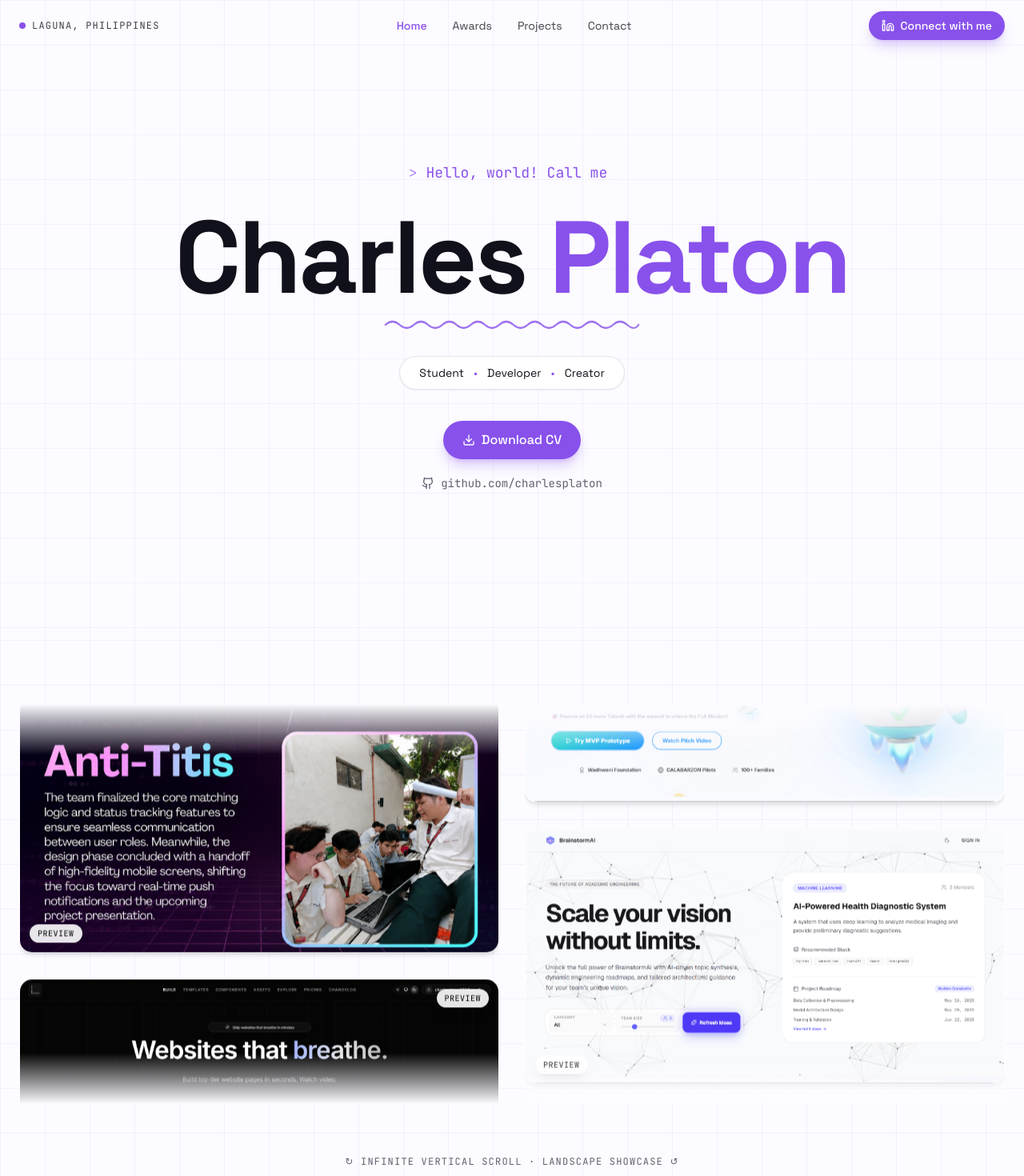
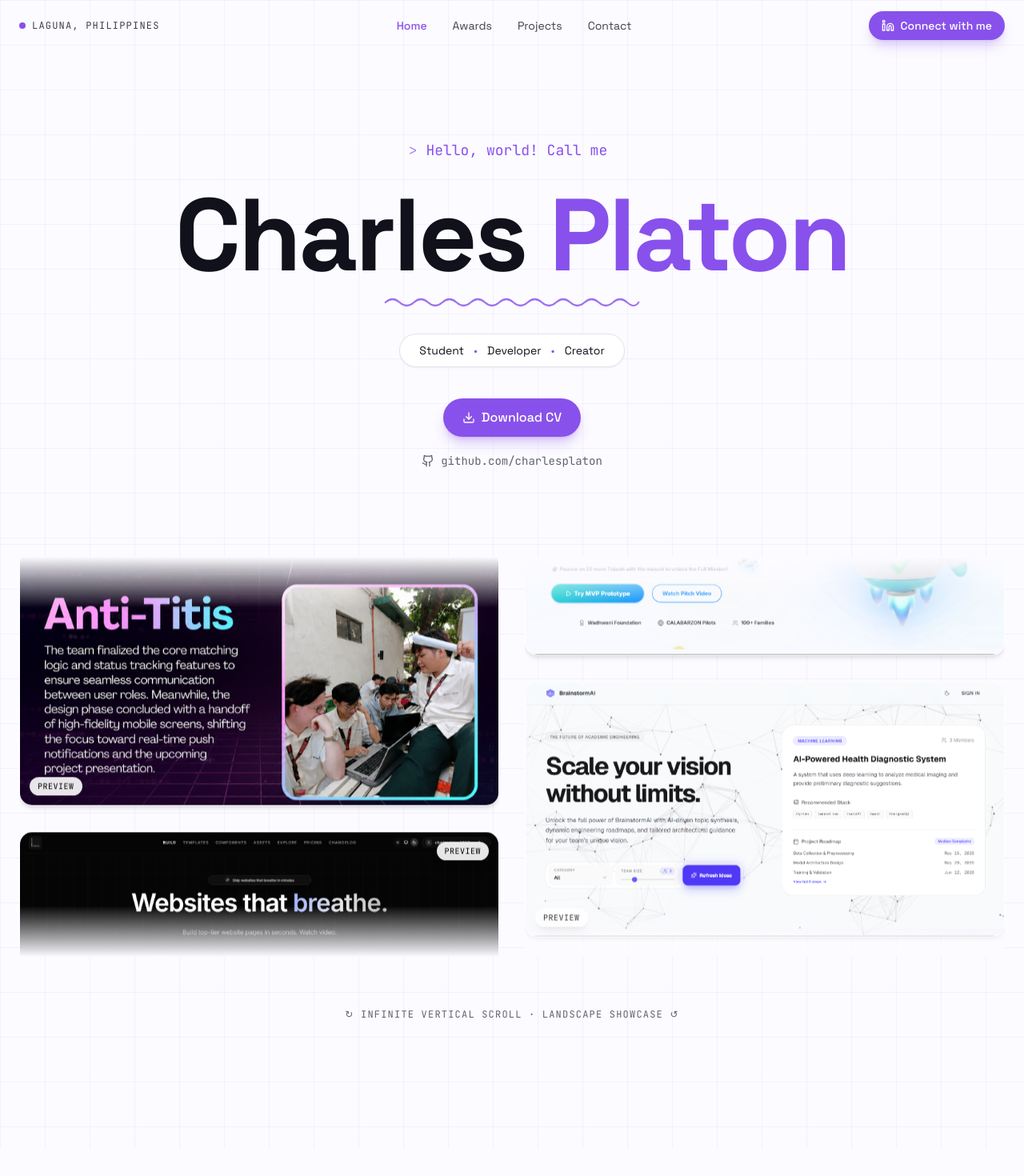
Before and after one commit to Charles-CS/Website-Portfolio, a Next.js app: page / in a window 1280 px wide. Shown: the top 1470 px of the page at 80% size. Built offline with nearby package versions, Linux system fonts and the light colour scheme.

Commit message:
style: reduce hero-to-showcase gap and set hero height to 85vh

```diff
--- a/components/hero.tsx
+++ b/components/hero.tsx
@@ -19,10 +19,10 @@ export function Hero() {
   }, [])
 
   return (
-    <section id="home" className="relative isolate overflow-hidden min-h-screen flex items-center justify-center">
+    <section id="home" className="relative isolate overflow-hidden h-[85vh] flex items-center justify-center">
       <div className="absolute inset-0 -z-10 bg-grid" aria-hidden />
 
-      <div className="mx-auto flex w-full max-w-7xl flex-col items-center px-6 pt-20 pb-16 text-center">
+      <div className="mx-auto flex w-full max-w-7xl flex-col items-center px-6 pt-20 pb-0 text-center">
         <p className="font-mono text-base text-primary sm:text-lg">
           <span className="text-primary/70">&gt;</span> {typed}
           <span className="ml-0.5 inline-block w-2 -translate-y-0.5 align-middle text-primary animate-caret">|</span>
--- a/components/scrolling-showcase.tsx
+++ b/components/scrolling-showcase.tsx
@@ -84,7 +84,7 @@ function Column({ items, images, direction }: { items: ShowcaseItem[]; images: s
 
 export function ScrollingShowcase() {
   return (
-    <section className="relative isolate overflow-hidden py-20">
+    <section className="relative isolate overflow-hidden pt-4 pb-20">
       <div className="absolute inset-0 -z-10 bg-grid" aria-hidden />
       <div className="mx-auto grid max-w-7xl grid-cols-1 gap-8 px-6 pb-16 md:grid-cols-2">
         <Column items={COLUMN_A} images={IMAGES_A} direction="up" />
```
